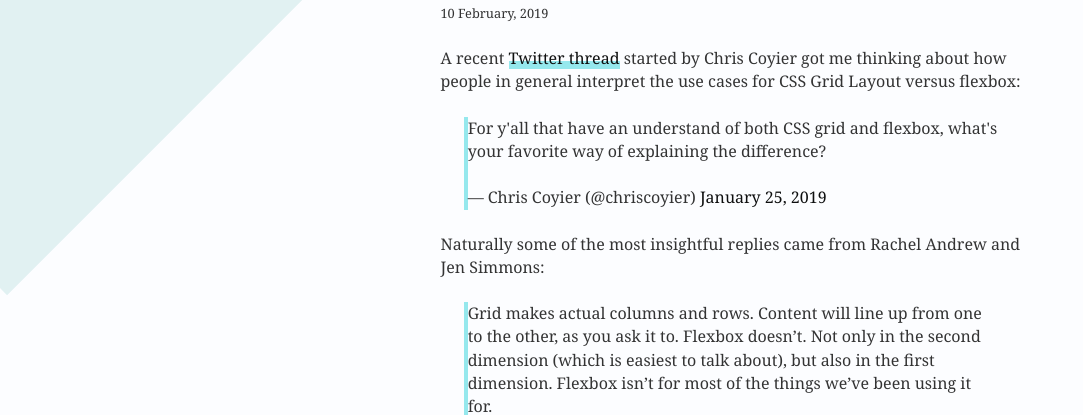
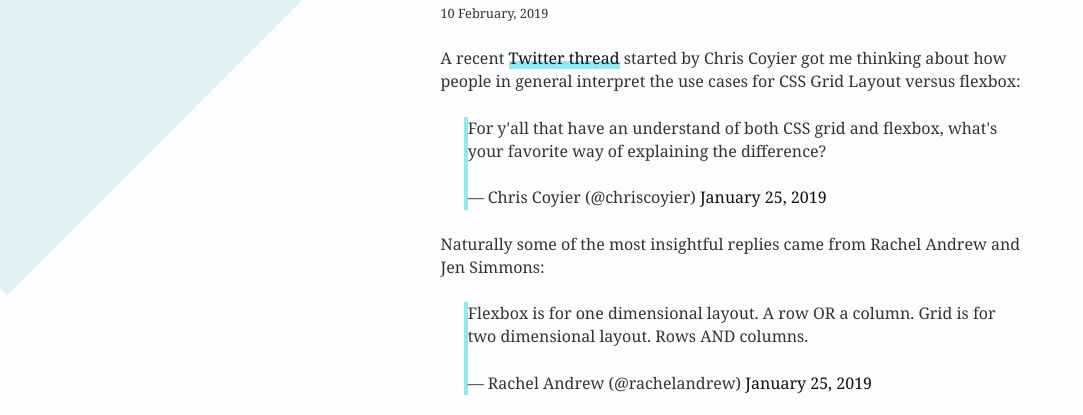
Before and after one commit to mbarker84/css-irl, a Gatsby site: page /to-grid-or-to-flex in a window 1280 px wide. Shown: the part 393-808 px from the top of the page, without its empty margins (0-1083 px from the left). Built offline with nearby package versions, Linux system fonts and the light colour scheme; Gatsby itself is replaced by a stand-in of ours; some packages are replaced by stand-ins of ours; what typography-theme-ocean-beach would draw is missing.

Commit message:
Fixing incorrect blockquote in post

```diff
--- a/src/pages/to-grid-or-to-flex.md
+++ b/src/pages/to-grid-or-to-flex.md
@@ -10,7 +10,7 @@ A recent [Twitter thread](https://twitter.com/chriscoyier/status/108882720146881
 
 Naturally some of the most insightful replies came from Rachel Andrew and Jen Simmons:
 
-<blockquote class="twitter-tweet" data-lang="en"><p lang="en" dir="ltr">Grid makes actual columns and rows. Content will line up from one to the other, as you ask it to. Flexbox doesn’t. Not only in the second dimension (which is easiest to talk about), but also in the first dimension. Flexbox isn’t for most of the things we’ve been using it for.</p>&mdash; Jen Simmons (@jensimmons) <a href="https://twitter.com/jensimmons/status/1089181330133450752?ref_src=twsrc%5Etfw">January 26, 2019</a></blockquote>
+<blockquote class="twitter-tweet" data-lang="en"><p lang="en" dir="ltr">Flexbox is for one dimensional layout. A row OR a column. Grid is for two dimensional layout. Rows AND columns.</p>&mdash; Rachel Andrew (@rachelandrew) <a href="https://twitter.com/rachelandrew/status/1088827732874747910?ref_src=twsrc%5Etfw">January 25, 2019</a></blockquote>
 <script async src="https://platform.twitter.com/widgets.js" charset="utf-8"></script>
 
 <blockquote class="twitter-tweet" data-lang="en"><p lang="en" dir="ltr">Grid makes actual columns and rows. Content will line up from one to the other, as you ask it to. Flexbox doesn’t. Not only in the second dimension (which is easiest to talk about), but also in the first dimension. Flexbox isn’t for most of the things we’ve been using it for.</p>&mdash; Jen Simmons (@jensimmons) <a href="https://twitter.com/jensimmons/status/1089181330133450752?ref_src=twsrc%5Etfw">January 26, 2019</a></blockquote>
```
